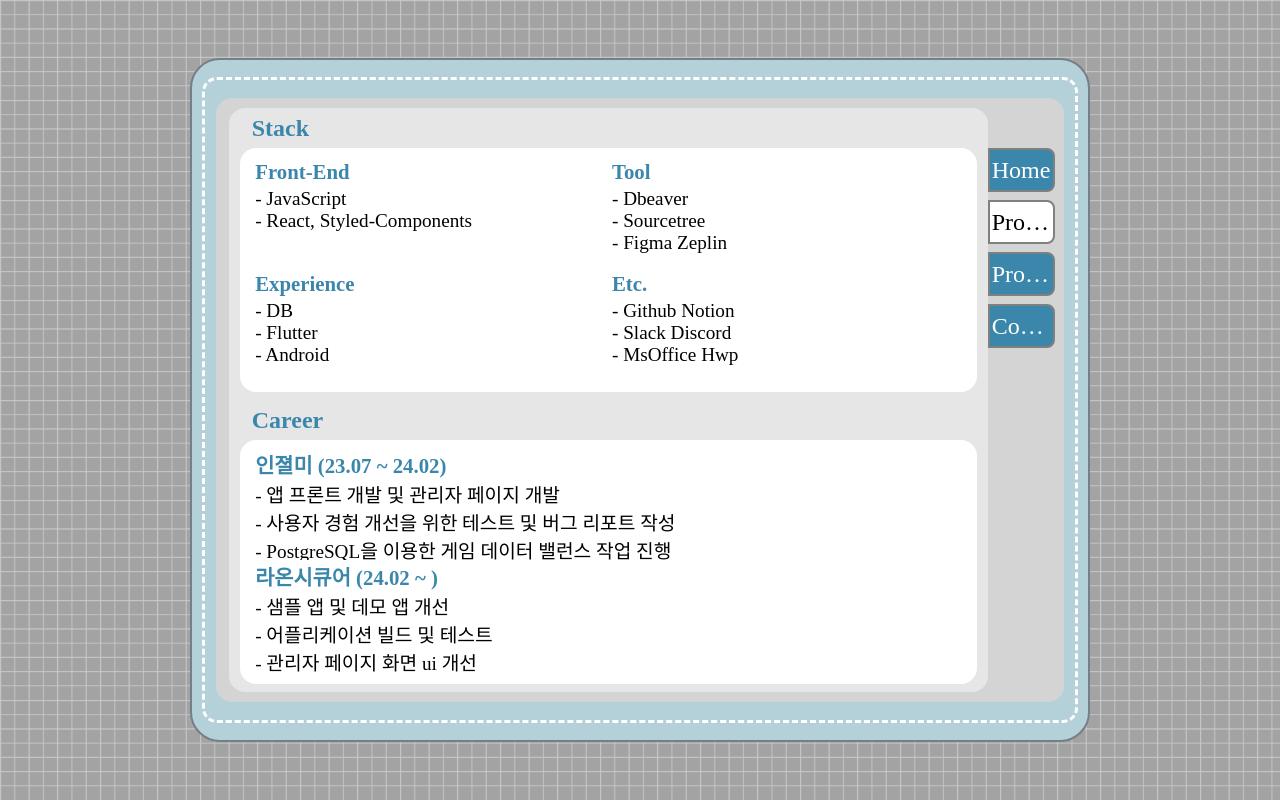
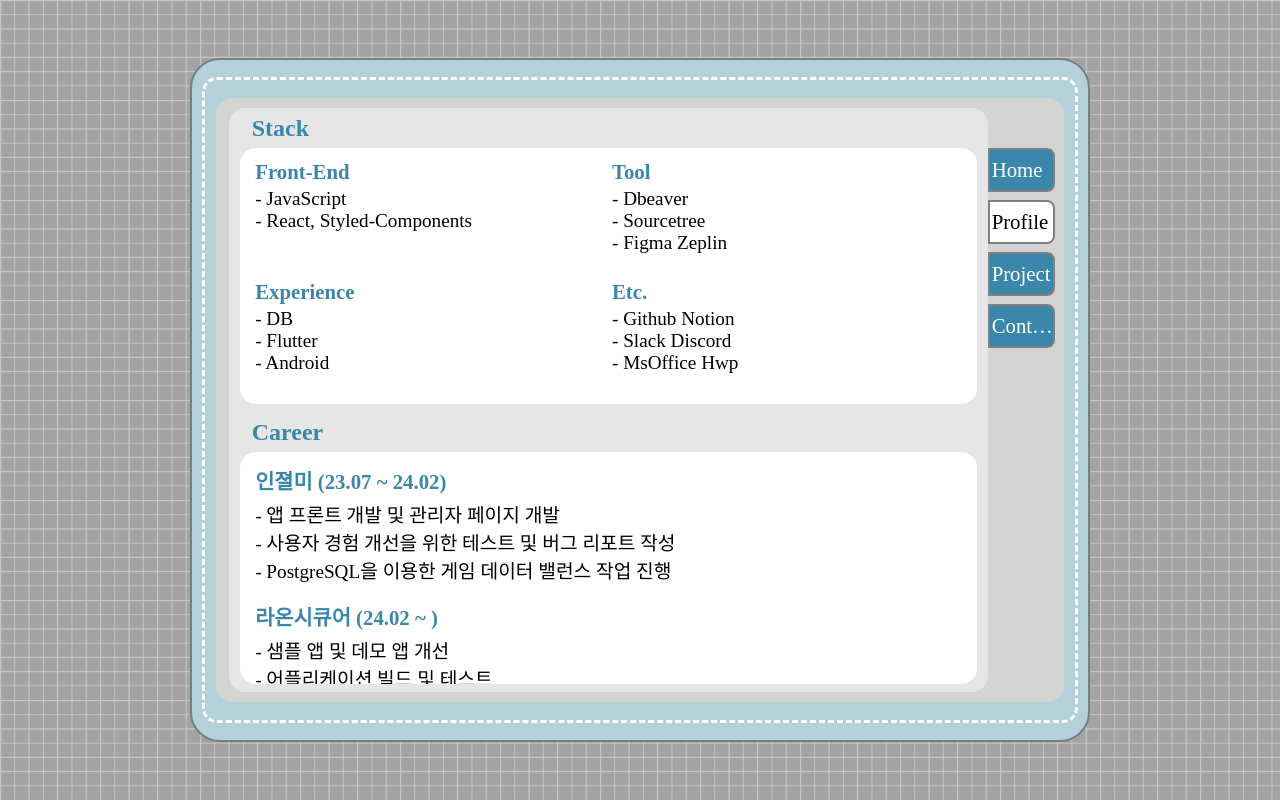
Before and after one commit to jaeho13/Cyworld, a React (Create React App) app in the folder CYWORLD/: page /profile in a window 1280 px wide. Built offline with nearby package versions, Linux system fonts and the light colour scheme.

Commit message:
"0623 화면 사이즈 수정"

```diff
--- a/CYWORLD/src/Components/Profile.jsx
+++ b/CYWORLD/src/Components/Profile.jsx
@@ -204,7 +204,7 @@ const StackSkillTitle = styled.div`
 
 const StackSkillInfo = styled.div`
     width: 50%;
-    height: 10vh;
+    height: 11vh;
     /* border: 2px solid blue; */
     overflow: auto;
     overflow-x: hidden;
@@ -235,7 +235,7 @@ const CareerFlex = styled.div`
 
 const CareerName = styled.div`
     width: 100%;
-    height: 4vh;
+    height: 5vh;
     /* border: 2px solid red; */
     font-size: 1.3rem;
     font-weight: bold;
@@ -249,7 +249,7 @@ const CareerName = styled.div`
 
 const CareerExperience = styled.div`
     width: 100%;
-    height: 10vh;
+    height: 12vh;
     /* border: 2px solid blue; */
     font-size: 1.2rem;
     overflow: auto;
--- a/CYWORLD/src/Components/background/Background.jsx
+++ b/CYWORLD/src/Components/background/Background.jsx
@@ -1,3 +1,4 @@
+import React from 'react';
 import styled from "styled-components";
 
 const Background = () => {
--- a/CYWORLD/src/Components/button/Button.jsx
+++ b/CYWORLD/src/Components/button/Button.jsx
@@ -38,7 +38,7 @@ export const RightHomeFlexWhite = styled.div`
 
 
 export const RightHome = styled.div`
-    font-size: 1.5rem;
+    font-size: 1.3rem;
     white-space: nowrap;
     overflow: hidden;
     text-overflow: ellipsis;
@@ -75,7 +75,7 @@ export const RightProfileFlexWhite = styled.div`
 `
 
 export const RightProfile = styled.div`
-    font-size: 1.5rem;
+    font-size: 1.3rem;
     white-space: nowrap;
     overflow: hidden;
     text-overflow: ellipsis;
@@ -113,7 +113,7 @@ export const RightProjectFlexWhite = styled.div`
 `
 
 export const RightProject = styled.div`
-    font-size: 1.5rem;
+    font-size: 1.3rem;
     white-space: nowrap;
     overflow: hidden;
     text-overflow: ellipsis;
@@ -150,7 +150,7 @@ export const RightContactFlexWhite = styled.div`
 `
 
 export const RightContact = styled.div`
-    font-size: 1.5rem;
+    font-size: 1.3rem;
     white-space: nowrap;
     overflow: hidden;
     text-overflow: ellipsis;
```
